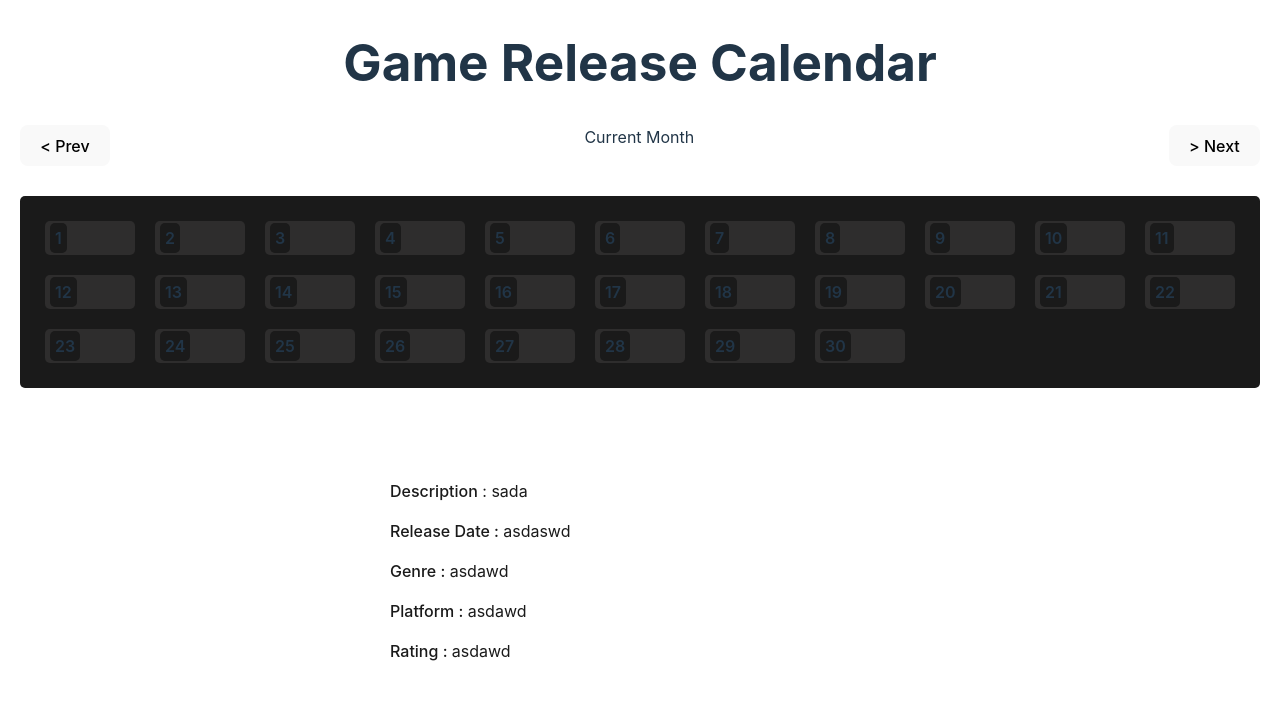
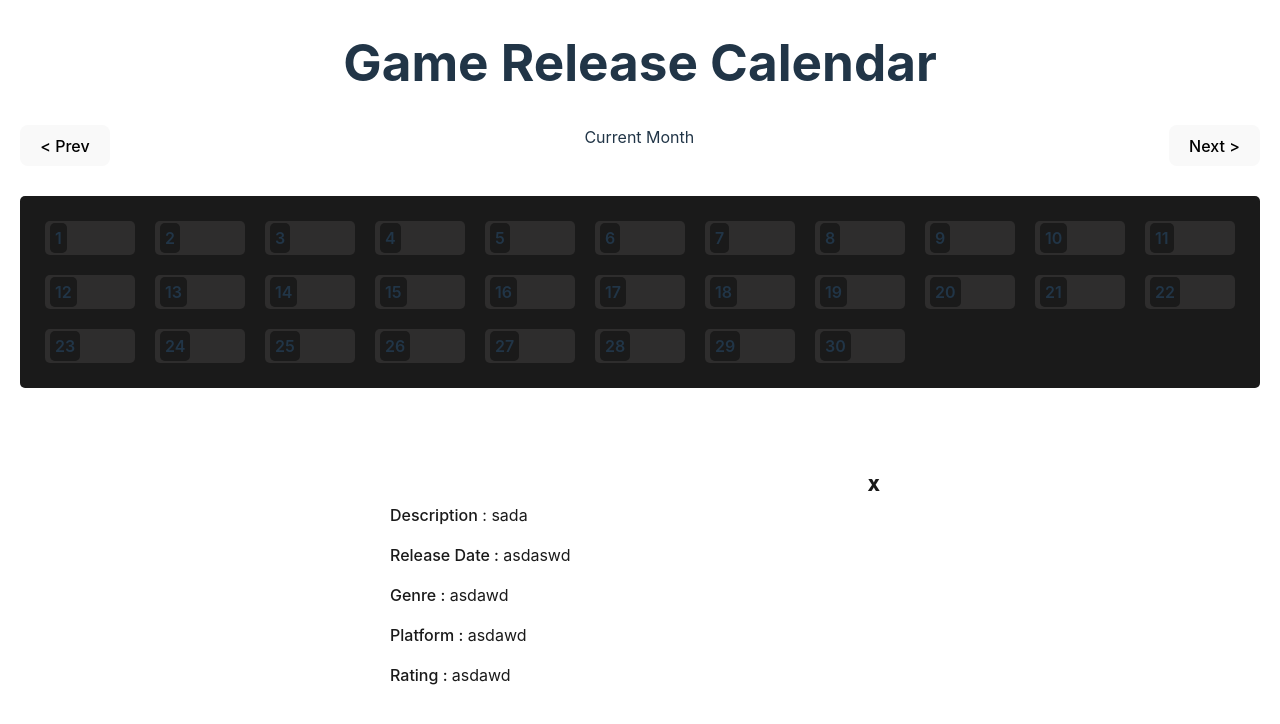
Before and after one commit to priyamsharma2704/GameReleaseCalendar, a React (Vite) app in the folder client/: page / in a window 1280 px wide. Both pictures are taken after a click on the element "10". Shown: the top 724 px of the page. Built offline with nearby package versions, Linux system fonts and the light colour scheme.

Commit message:
closing modal working

```diff
--- a/client/src/Components/Calendar.jsx
+++ b/client/src/Components/Calendar.jsx
@@ -1,30 +1,35 @@
+import {useState} from 'react';
 import GameModal from './GameModal.jsx';
 
 function Calendar()
 {
 
-    let months = [1,2,3,4,5,6,7,8,9,10,
-        11,12,13,14,15,16,17,18,19,20,
-        21,22,23,24,25,26,27,28,29,30];
+    let months = [1,2,3,4,5,6,7,8,9,10,11,12,13,14,15,16,17,18,19,20,21,22,23,24,25,26,27,28,29,30];
 
+    const [activeMonth, setActiveMonth] = useState(null);
 
-    function handleMonthClick()
+    function handleMonthClick(idx)
     {
-        console.log("click");
+        console.log(idx);
+        if(activeMonth == idx)
+            setActiveMonth(null);
+        else
+            setActiveMonth(idx)
     }
 
     return(
         <>
             <div className="calendar-con">
                 {months.map((month, idx) =>(
-                    <div key={idx} className="month-con" onClick={handleMonthClick}>
+                    <div key={idx} className="month-con" onClick={()=>handleMonthClick(idx)}>
                         <span id="day-span">{month}</span>
 
                     </div>
                 ))}
             </div>
             <div className="modal-con">
-                <GameModal></GameModal>
+                {activeMonth !== null && <GameModal closeModal={()=>handleMonthClick(activeMonth)}
+                idx={activeMonth}></GameModal>}
             </div>
 
         </>
--- a/client/src/Components/GameModal.jsx
+++ b/client/src/Components/GameModal.jsx
@@ -1,11 +1,19 @@
 
 
-function GameModal()
+function GameModal({closeModal, idx})
 {
+console.log(idx);
+    function handleClose()
+    {
+        closeModal(idx);
+    }
+
     return(
         <>
         <div className="modal">
             <div className="details">
+                <span id="close" onClick={handleClose}>X</span>
+                <br></br>
                 <p>
                     <span className="label"> Description</span> : <span id="description">sada</span>
                 </p>
--- a/client/src/Components/Header.jsx
+++ b/client/src/Components/Header.jsx
@@ -8,9 +8,9 @@ function Header()
             </div>
 
             <div className="btn-con">
-                <button className="prevBtn"> &#60; Prev</button>
+                <button className="prevBtn">&#60; Prev</button>
                 <span className="currMonthBtn">Current Month</span>
-                <button className="nextBtn"> &#62; Next</button>
+                <button className="nextBtn">Next &#62;</button>
             </div>
         </>
     )
--- a/client/src/style.css
+++ b/client/src/style.css
@@ -98,3 +98,14 @@
 {
     font-weight: 100px;;
 }
+
+#close
+{
+    /* background-color: #777777; */
+    font-weight: 1000;
+    float: right;
+    padding: 10px;
+}
+#close:hover{
+cursor: pointer;
+}
```
